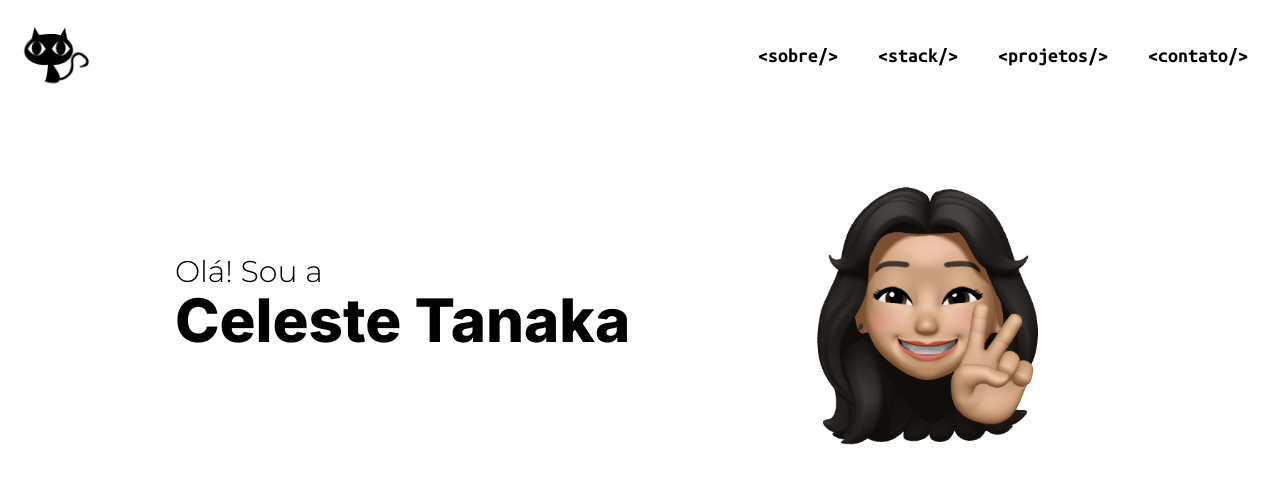
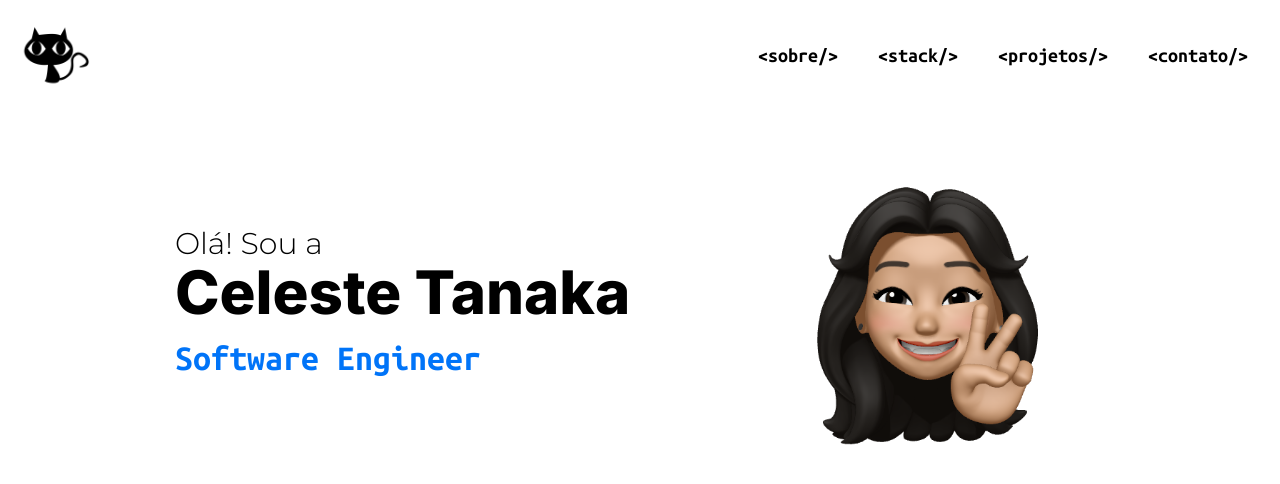
Before and after one commit to celestemayumi/portfolio-celeste, a Next.js app: page / in a window 1280 px wide. Shown: the top 484 px of the page. Built offline with nearby package versions, Linux system fonts and the light colour scheme.

Commit message:
✨ feat: descricao na HeroSection

```diff
--- a/src/components/HeroSection/index.tsx
+++ b/src/components/HeroSection/index.tsx
@@ -12,6 +12,7 @@ const HeroSection = () => {
           <h1 className={`${inter.className} mb-4 text-6xl font-extrabold text-black`}>
             Celeste Tanaka
           </h1>
+          <p className={`${ubuntuMono.className} mb-4 text-4xl font-extrabold text-[#0074F8]`}>Software Engineer</p>
         </div>
         <Image
         src="/me.png"
```
